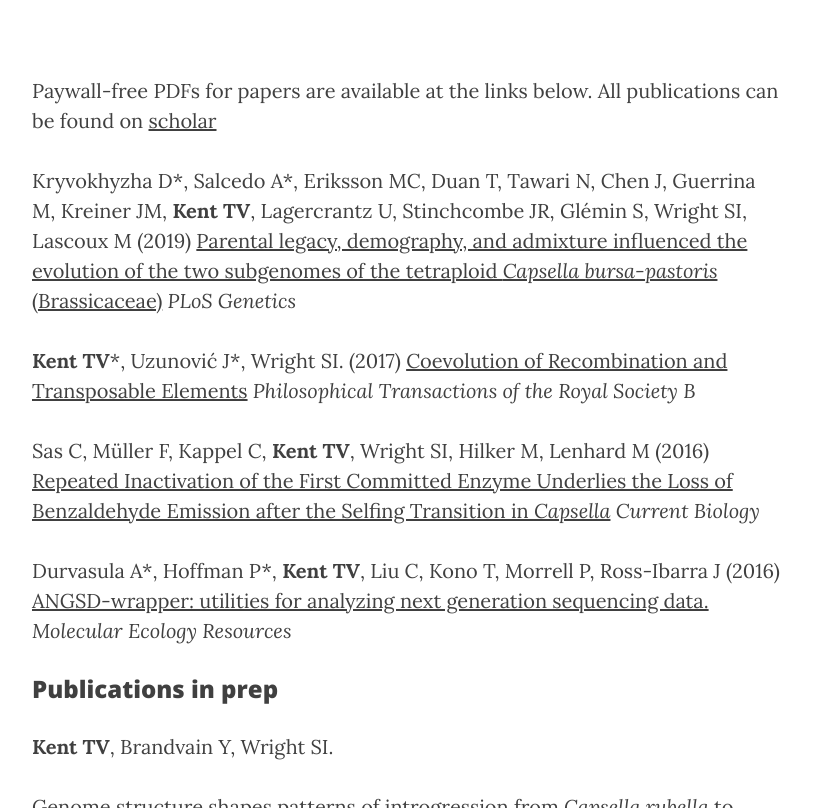
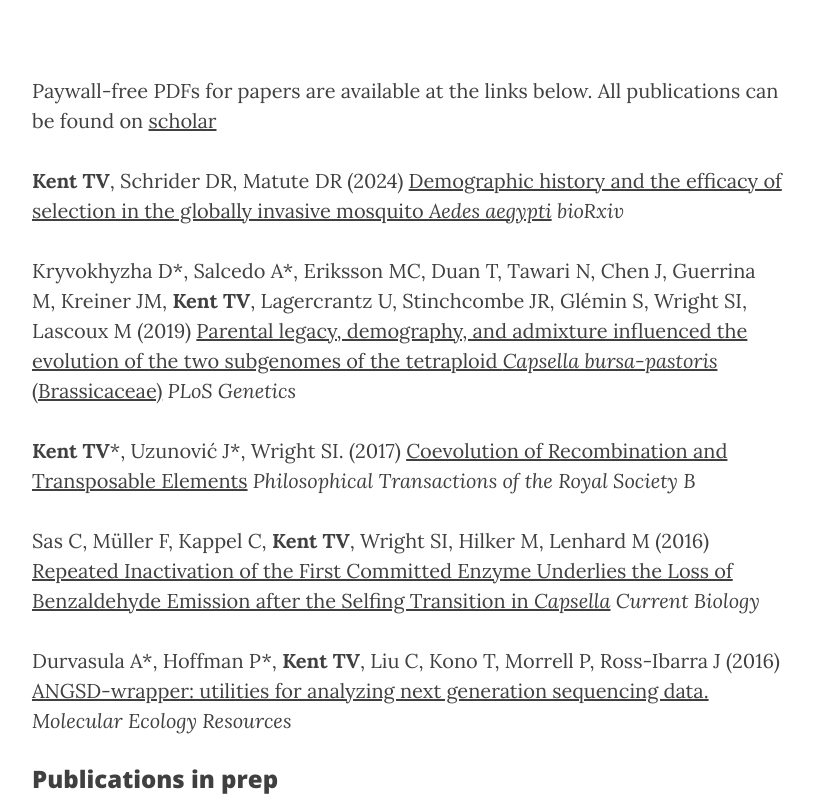
Before and after one commit to tvkent/tvkent.github.io, a Jekyll site: the page built from 4_publications.md, in a window 1280 px wide and 900 px high, scrolled down 334 px, cut to the strip 92-900 px from the top of the window. Shown: the whole strip, without its empty margins (233-1047 px from the left). Built offline with Jekyll 4.4.1, drawn with Linux system fonts in a browser that asks for light colours; nearby versions of some CDN libraries.

Commit message:
add aedes preprint

```diff
--- a/4_publications.md
+++ b/4_publications.md
@@ -6,6 +6,8 @@ header-img: "img/greenhouse.jpg"
 
 Paywall-free PDFs for papers are available at the links below.
 All publications can be found on [scholar](https://scholar.google.com/citations?user=Yphj-pQAAAAJ&hl=en)
+
+__Kent TV__, Schrider DR, Matute DR (2024) [Demographic history and the efficacy of selection in the globally invasive mosquito _Aedes aegypti_](https://www.biorxiv.org/content/10.1101/2024.03.07.584008v1.full.pdf) _bioRxiv_
 
 Kryvokhyzha D\*, Salcedo A\*, Eriksson MC, Duan T, Tawari N, Chen J, Guerrina M, Kreiner JM, __Kent TV__, Lagercrantz U, Stinchcombe JR, Glémin S, Wright SI, Lascoux M (2019) [Parental legacy, demography, and admixture influenced the evolution of the two subgenomes of the tetraploid _Capsella bursa-pastoris_ (Brassicaceae)](https://paperpile.com/shared/BcxE1S) _PLoS Genetics_
 
```
